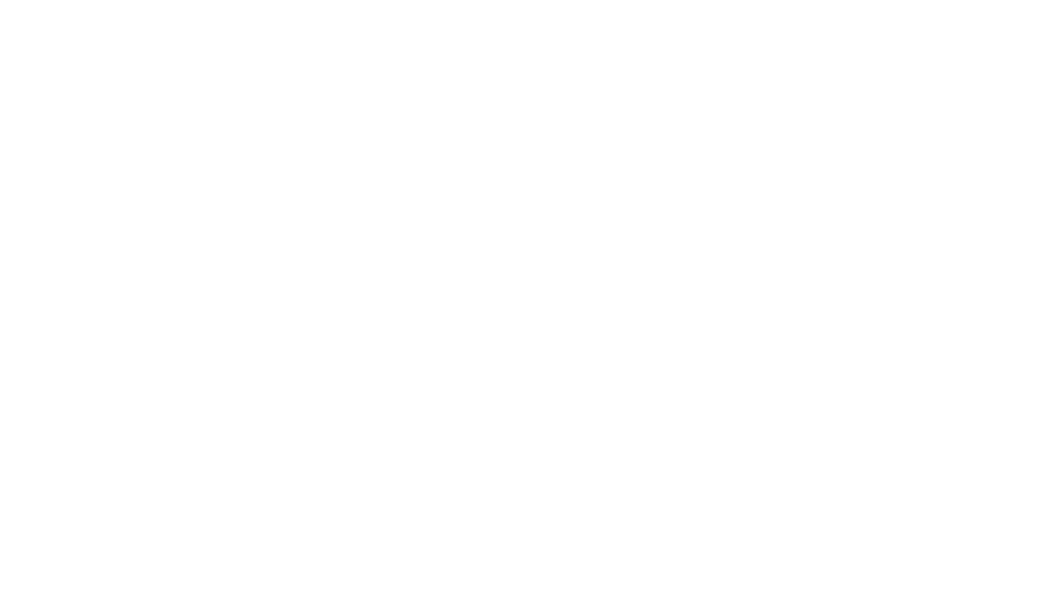
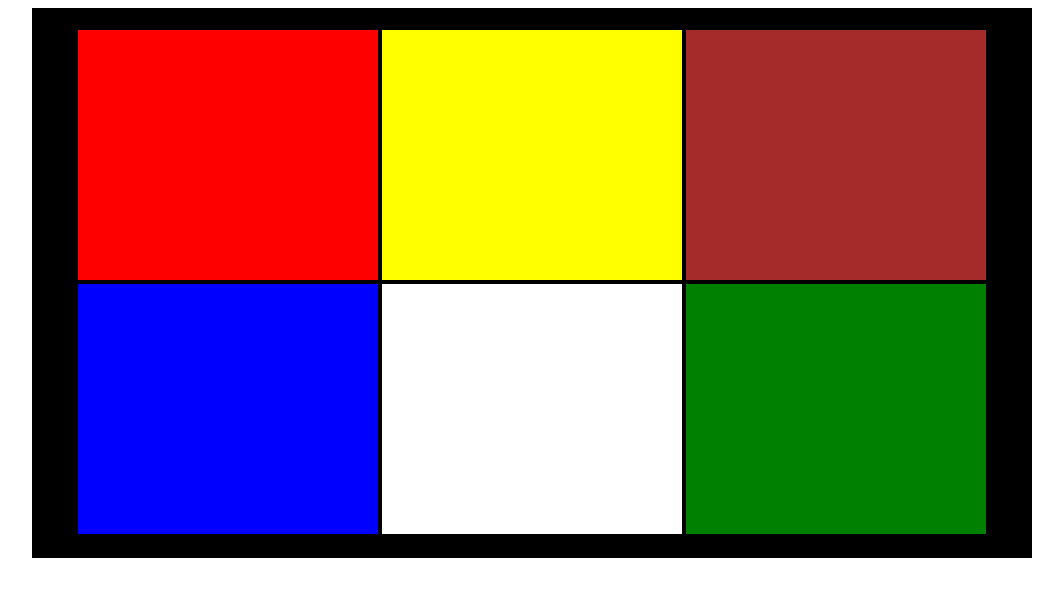
Before and after one commit to DevAngelo98/htmlcss-shop, a plain HTML site: page index.html in a window 1280 px wide. Shown: the whole page, without its empty margins (108-1171 px from the left). Drawn offline with Linux system fonts and the light colour scheme.

Commit message:
Layout restyling

```diff
--- a/assets/css/main.css
+++ b/assets/css/main.css
@@ -0,0 +1,57 @@
+
+.container{
+ background-color: black;
+ width: 1000px;
+ height: 550px;
+ margin: 0 auto;
+ padding: 0;
+ text-align: center;
+}
+
+.blockcontainer{
+ position: relative;
+ top: 22px;
+}
+.firstbox{
+ background-color: red;
+ width: 300px;
+ height: 250px;
+ display: inline-block;
+
+}
+
+.secondbox{
+ background-color: yellow;
+ width: 300px;
+ height: 250px;
+ display: inline-block;
+}
+
+.thirdbox{
+ background-color: brown;
+ width: 300px;
+ height: 250px;
+ display: inline-block;
+ clear: both;
+}
+
+.fourthbox{
+ background-color: blue;
+ width: 300px;
+ height: 250px;
+ display: inline-block;
+}
+
+.fifthbox{
+ background-color: white;
+ width: 300px;
+ height: 250px;
+ display: inline-block;
+}
+
+.sixthbox{
+ background-color: green;
+ width: 300px;
+ height: 250px;
+ display: inline-block;
+}
--- a/index.html
+++ b/index.html
@@ -2,6 +2,7 @@
 <html lang="en" dir="ltr">
  <head>
   <meta charset="utf-8">
+  <link rel="stylesheet" href="assets/css/main.css">
   <title>Shop</title>
  </head>
 
@@ -9,8 +10,7 @@
 
   <!--Container-->
   <div class="container">
-   <!--Upper Container-->
-   <div class="uppercontainer">
+   <div class="blockcontainer">
     <!--First Box-->
     <div class="firstbox">
     </div>
@@ -20,21 +20,16 @@
     <!--Third Box-->
     <div class="thirdbox">
     </div>
-   </div>
-
-   <!--Lower Container-->
-   <div class="lowercontainer">
-    <!--First Box-->
-    <div class="firstbox">
+    <!--Fourth Box-->
+    <div class="fourthbox">
     </div>
-    <!--Second Box-->
-    <div class="secondbox">
+    <!--Fifth Box-->
+    <div class="fifthbox">
     </div>
-    <!--Third Box-->
-    <div class="thirdbox">
+    <!--Sixth Box-->
+    <div class="sixthbox">
     </div>
    </div>
-
   </div>
 
  </body>
```
